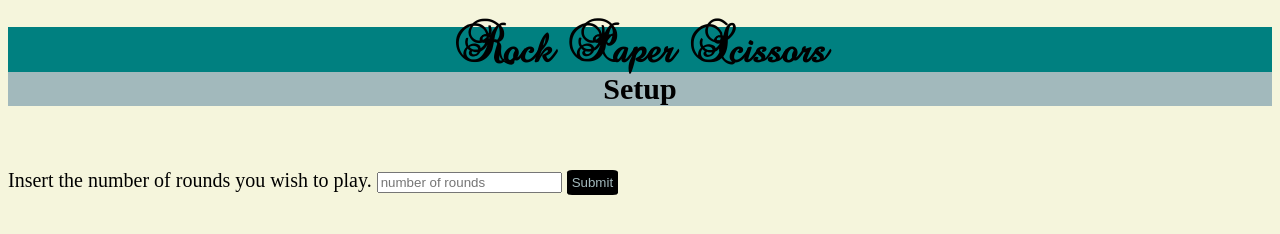
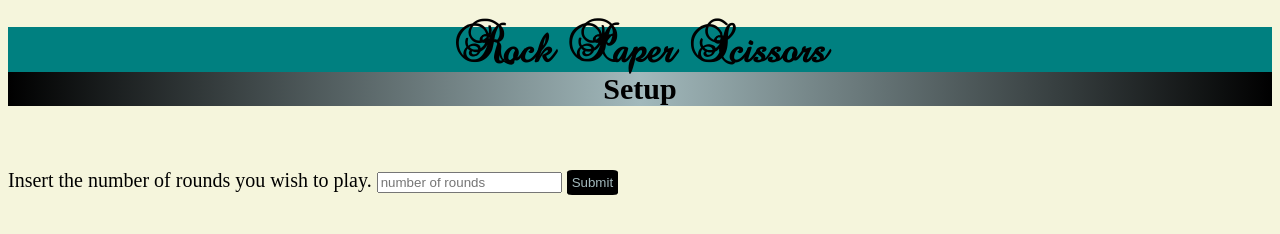
Before and after one commit to DomenHocevar/Rock-Paper-Scissors, a plain HTML site: page index.html in a window 1280 px wide. Drawn offline with Linux system fonts and the light colour scheme.

Commit message:
added gradient to <h2>

```diff
--- a/Rock-Paper-Scissors.css
+++ b/Rock-Paper-Scissors.css
@@ -25,7 +25,7 @@ h1
 
 h2
 {
-    background-color: #a2b9bc;
+    background: linear-gradient(90deg, black, #a2b9bc, black);
     text-align: center;
     margin-top: 0px;
     margin-bottom: 5%;
```
